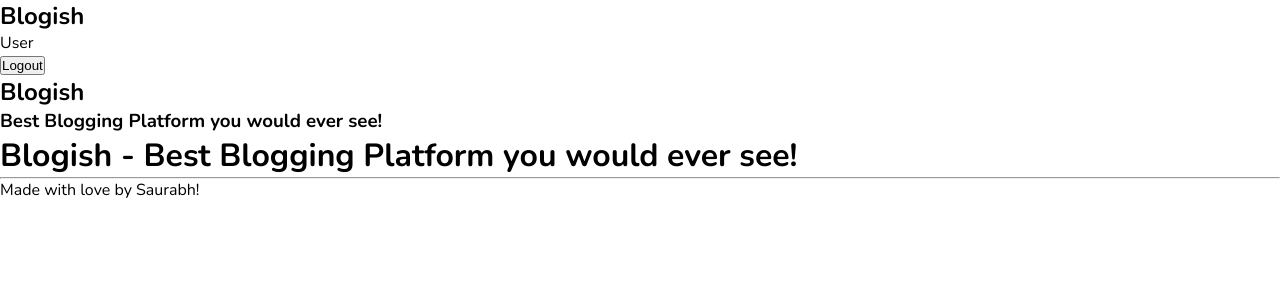
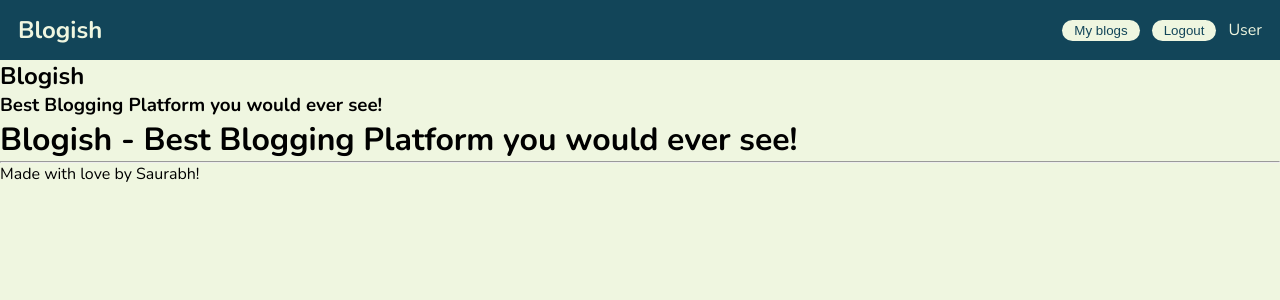
Before and after one commit to saurabhk79/blog-app, a React (Vite) app in the folder frontend/: page / in a window 1280 px wide. Shown: the top 300 px of the page. Built offline with nearby package versions, Linux system fonts and the light colour scheme.

Commit message:
styled home navbar

```diff
--- a/frontend/src/components/HomeComponent/home.module.css
+++ b/frontend/src/components/HomeComponent/home.module.css
@@ -0,0 +1,4 @@
+.home {
+    background-color: #eff6e0;
+    min-height: 100vh;
+}
--- a/frontend/src/components/Navbar/index.jsx
+++ b/frontend/src/components/Navbar/index.jsx
@@ -5,9 +5,10 @@ const Navbar = () => {
     <nav className={styles.nav}>
       <h1>Blogish</h1>
 
-      <div className="nav-opts">
+      <div className={styles.navOpts}>
+        <button>My blogs</button>
+        <button>Logout</button>
         <p>User</p>
-        <button>Logout</button>
       </div>
     </nav>
   );
--- a/frontend/src/components/Navbar/navbar.module.css
+++ b/frontend/src/components/Navbar/navbar.module.css
@@ -0,0 +1,29 @@
+.nav {
+    height: 60px;
+    padding: 0 18px;
+    display: flex;
+
+    background-color: var(--color-primary);
+    color: var(--color-bgc);
+
+    align-items: center;
+    justify-content: space-between;
+}
+
+.navOpts {
+    display: flex;
+    gap: 12px;
+    align-items: center;
+    justify-content: center;
+}
+
+.navOpts button {
+    padding: 3px 12px;
+
+    color: var(--color-primary);
+    background-color: var(--color-bgc);
+    border: none;
+    outline: none;
+    border-radius: 12px;
+    cursor: pointer;
+}
--- a/frontend/src/index.css
+++ b/frontend/src/index.css
@@ -5,6 +5,9 @@
   text-rendering: optimizeLegibility;
   -webkit-font-smoothing: antialiased;
   -moz-osx-font-smoothing: grayscale;
+
+  --color-bgc: #eff6e0;
+  --color-primary: #124559;
 }
 
 * {
```
